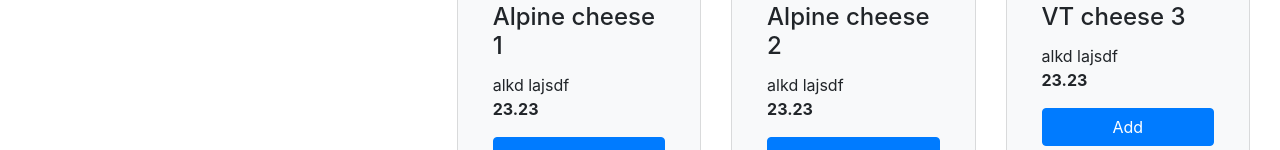
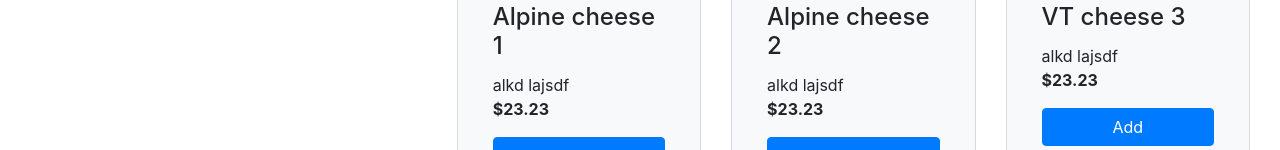
Before and after one commit to kjb244/shoppingstore, a Vue app: page /#/cheeses in a window 1280 px wide. Shown: the part 802-952 px from the top of the page. Built offline with nearby package versions, Linux system fonts and the light colour scheme.

Commit message:
price as dollar sign

```diff
--- a/src/components/item.vue
+++ b/src/components/item.vue
@@ -61,7 +61,7 @@
                                             style="" class="mb-2" bg-variant="light">
                                         <b-card-text>
                                             <p>{{rec.subHeading}}</p>
-                                            <p><b>{{rec.price}}</b></p>
+                                            <p><b>${{rec.price}}</b></p>
                                         </b-card-text>
                                         <b-button block href="#" variant="primary" v-on:click="addItemClick(rec)">
                                             Add
@@ -85,7 +85,7 @@
                                             <b-card-body :title="rec.heading">
                                                 <b-card-text>
                                                     <p>{{rec.subHeading}}</p>
-                                                    <p><b>{{rec.price}}</b></p>
+                                                    <p><b>${{rec.price}}</b></p>
                                                     <br>
                                                     <b-button block href="#" variant="primary" v-on:click="addItemClick(rec)">
                                                         Add
```
